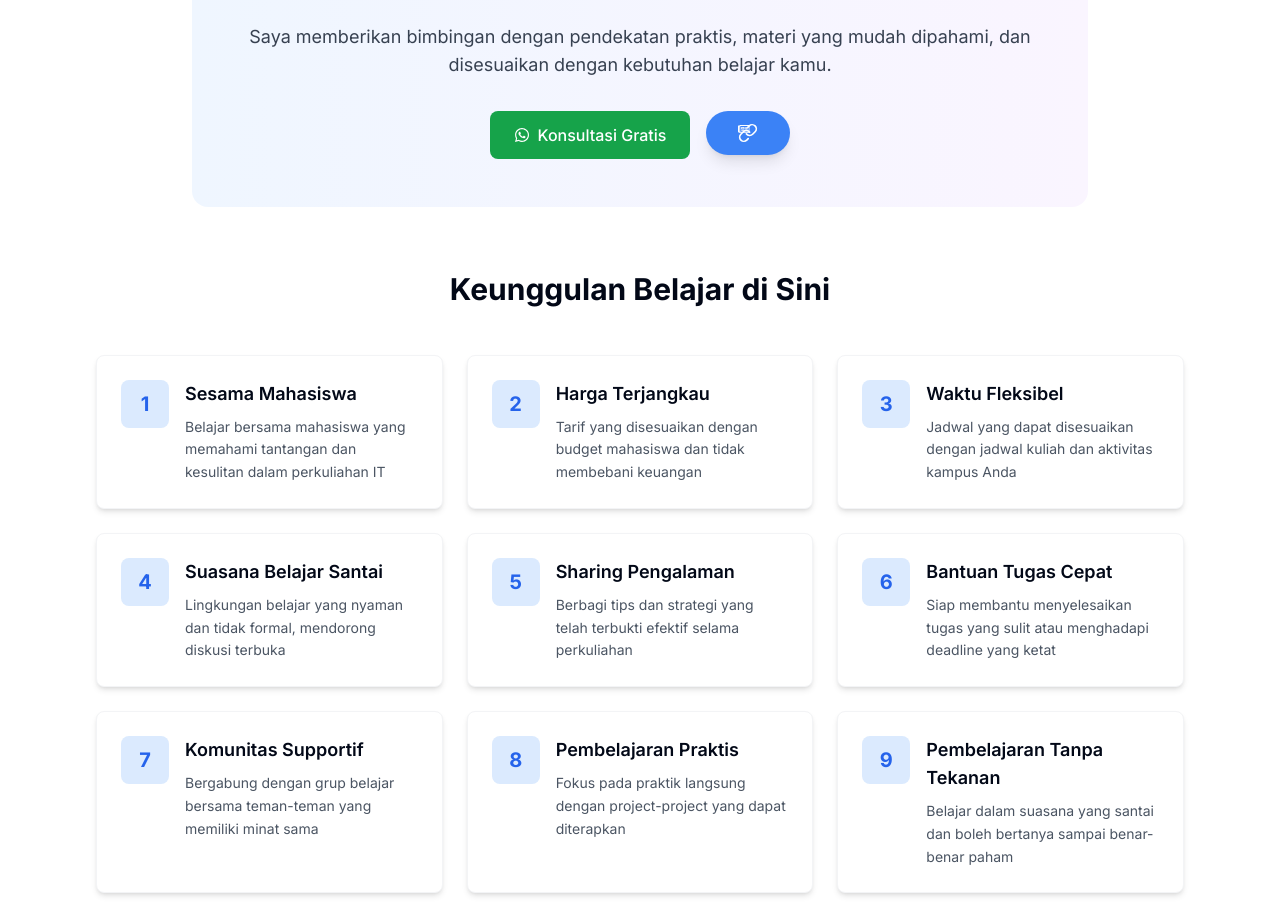
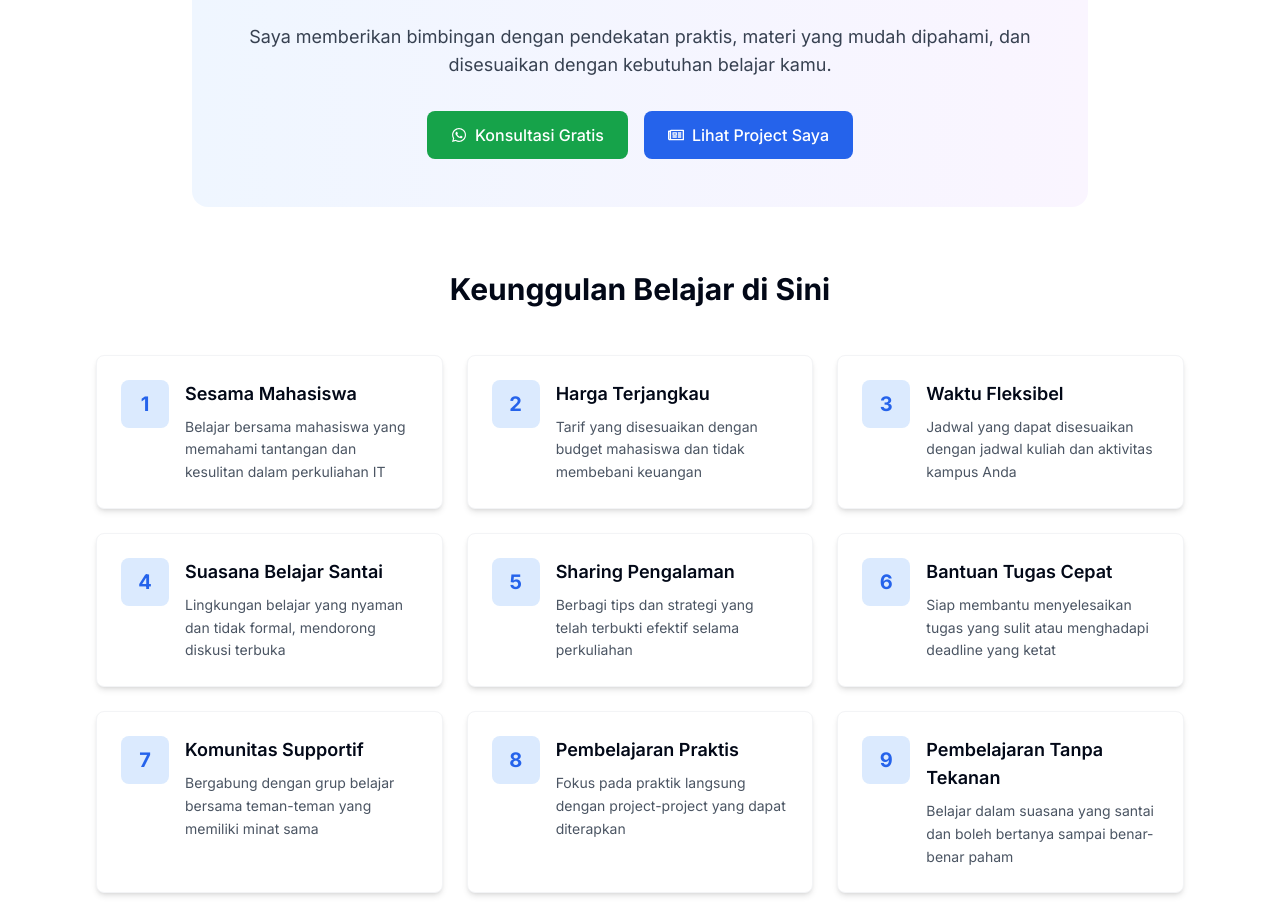
Before and after one commit to TeguhBagasM/thieverse, a Next.js app: page /jasa in a window 1280 px wide. Shown: the part 1030-1938 px from the top of the page. Built offline with nearby package versions, Linux system fonts and the light colour scheme; no server answers.

Commit message:
style: update card style

```diff
--- a/app/jasa/page.tsx
+++ b/app/jasa/page.tsx
@@ -63,7 +63,7 @@ export default function JasaPage() {
 
       <section className="w-full px-5 sm:px-10 md:px-24 sxl:px-32 flex flex-col items-center">
         <div className="relative w-full flex flex-col items-center justify-center py-16 sm:py-20">
-          <h1 className="inline-block font-semibold capitalize text-2xl sm:text-3xl md:text-4xl lg:text-5xl text-center text-dark dark:text-light mb-4">
+          <h1 className="inline-block font-semibold capitalize text-4xl md:text-5xl text-center text-dark dark:text-light mb-4">
             Jasa Belajar & Bantuan Coding
           </h1>
           <p className="text-center text-base sm:text-lg md:text-xl text-gray-600 dark:text-gray-300 max-w-3xl">
@@ -75,7 +75,7 @@ export default function JasaPage() {
           {serviceCards.map((service, index) => (
             <div
               key={index}
-              className="bg-white dark:bg-gray-800 rounded-xl shadow-lg hover:shadow-xl transition-all duration-300 p-6 border border-gray-100 dark:border-gray-700 hover:border-blue-200 dark:hover:border-blue-600"
+              className="bg-white dark:bg-gray-900 rounded-xl shadow-lg hover:shadow-xl transition-all duration-300 p-6 border border-gray-100 dark:border-gray-700 hover:border-blue-200 dark:hover:border-blue-600"
             >
               <div className="flex items-center justify-center w-16 h-16 bg-gray-50 dark:bg-gray-700 rounded-lg mb-4">
                 {service.icon}
@@ -130,15 +130,14 @@ export default function JasaPage() {
               <FaWhatsapp className="mr-2" />
               Konsultasi Gratis
             </a>
-            <Link
+            <a
               href="/projects"
-              className={cn(
-                buttonVariants({ size: "lg" }),
-                "w-full sm:w-fit bg-blue-500 dark:bg-blue-400 text-white hover:bg-blue-700 dark:hover:bg-blue-500 font-semibold py-3 px-8 rounded-full shadow-lg hover:shadow-xl transition-all duration-300 ease-in-out transform hover:scale-105"
-              )}
+              rel="noopener noreferrer"
+              className="inline-flex items-center justify-center bg-blue-600 hover:bg-blue-700 text-white font-medium py-3 px-6 rounded-lg transition-colors duration-200"
             >
-              <FaRegNewspaper className="mr-2 h-6 w-6" /> Lihat Project Saya
-            </Link>
+              <FaRegNewspaper className="mr-2" />
+              Lihat Project Saya
+            </a>
           </div>
         </div>
 
@@ -150,7 +149,7 @@ export default function JasaPage() {
             {jasaFeatures?.map((feature, index) => (
               <div
                 key={index}
-                className="bg-white dark:bg-gray-800 rounded-lg p-6 shadow-md hover:shadow-lg transition-shadow duration-300 border border-gray-100 dark:border-gray-700"
+                className="bg-white dark:bg-gray-900 rounded-lg p-6 shadow-md hover:shadow-lg transition-shadow duration-300 border border-gray-100 dark:border-gray-700"
               >
                 <div className="flex items-start space-x-4">
                   <div className="flex-shrink-0 w-12 h-12 bg-blue-100 dark:bg-blue-900 rounded-lg flex items-center justify-center">
```
